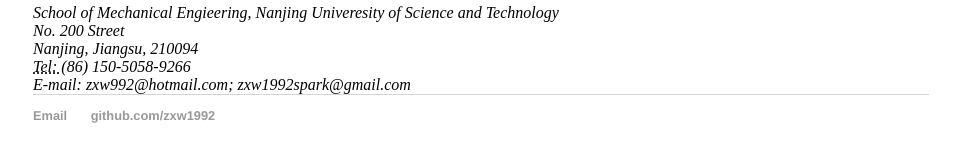
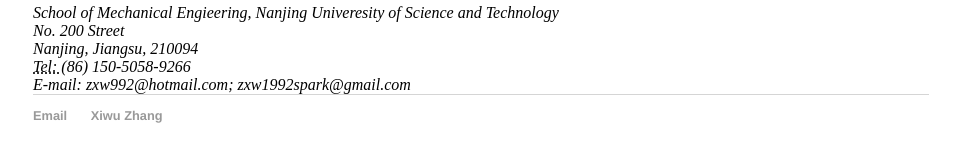
Before and after one commit to zxw1992/zxw1992.github.io, a Jekyll site: the page built from index.html, in a window 1280 px wide. Shown: the part 668-830 px from the top of the page, without its empty margins (159-1119 px from the left). Built offline with Jekyll 4.4.1, drawn with Linux system fonts in a browser that asks for light colours.

Commit message:
Update default.html
update

```diff
--- a/_layouts/default.html
+++ b/_layouts/default.html
@@ -25,7 +25,7 @@
   <footer>
    <ul>
    <li><a href="mailto:zxw1992spark@gmail.com; zxw992@hotmail.com">Email</a></li>
-   <li><a href="https://github.com/zxw1992">github.com/zxw1992</a></li>
+   <li><a </a>Xiwu Zhang</li>
    </ul>
   </footer>
   </body>
```
